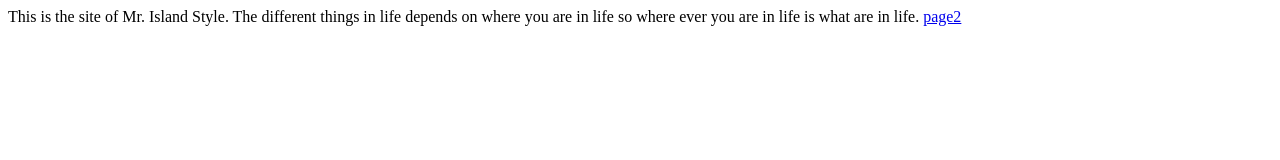
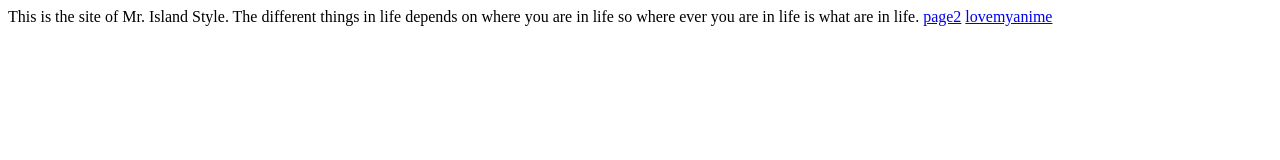
Before and after one commit to Islandstyle/folder, a plain HTML site: page index.html in a window 1280 px wide. Drawn offline with Linux system fonts and the light colour scheme.

Commit message:
Update index.html

```diff
--- a/index.html
+++ b/index.html
@@ -5,5 +5,6 @@
   This is the site of Mr. Island Style.
   The different things in life depends on where you are in life so where ever you are in life is what are in life.
   <a href="page2.html">page2</a>
+  <a href="http://lovemyanime.com">lovemyanime</a>
 </body>
 </html>
```
